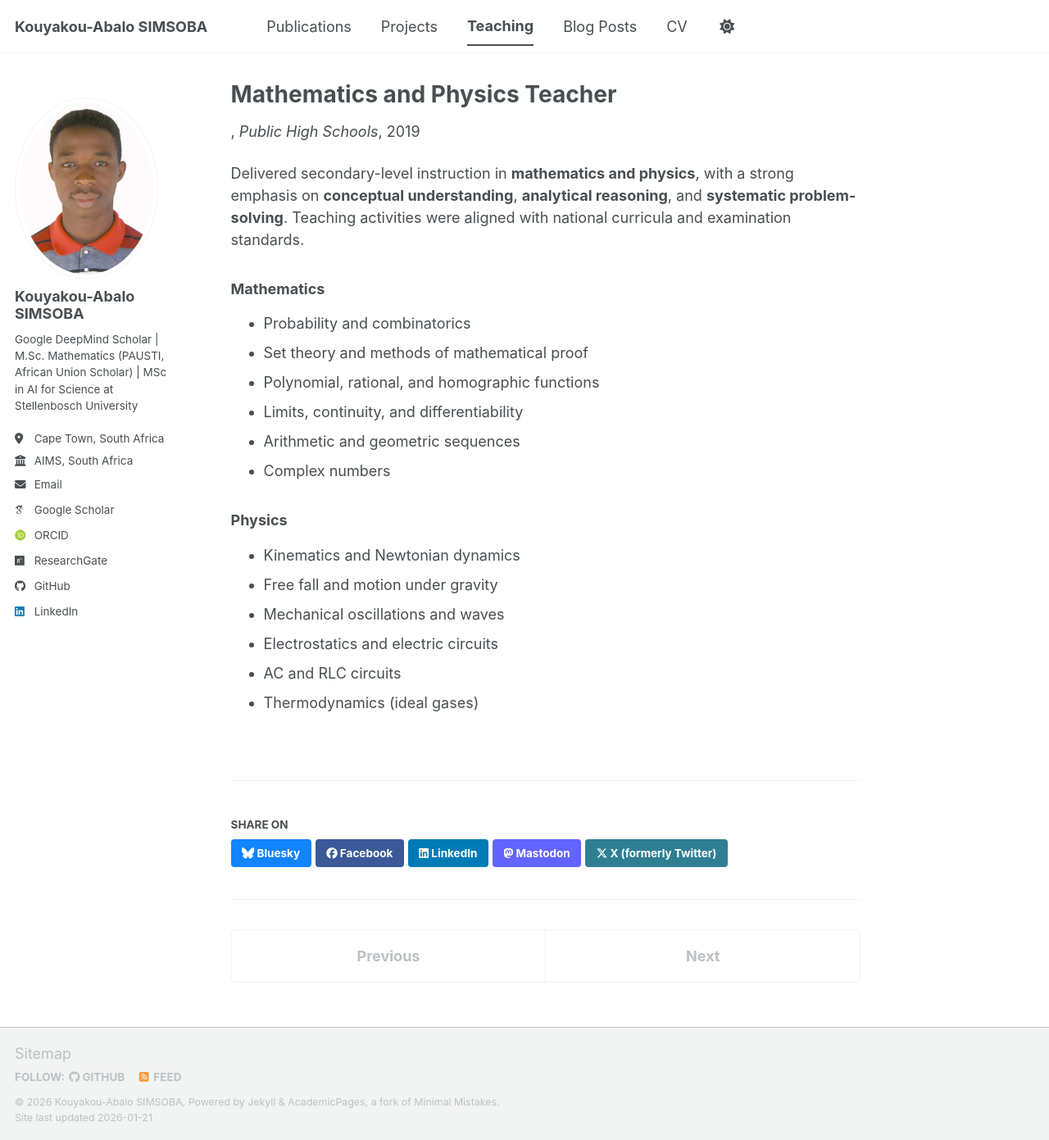
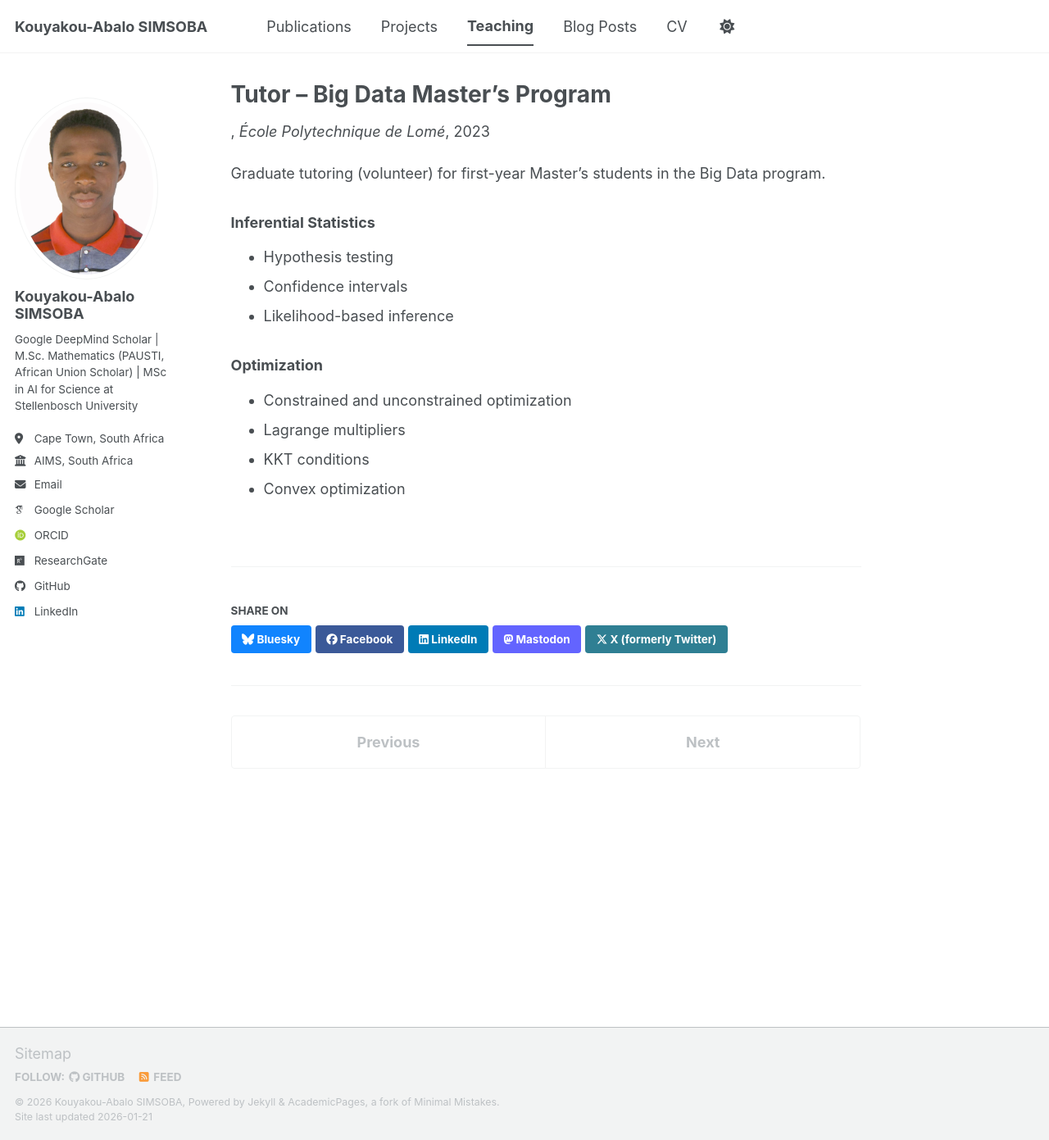
Before and after one commit to simsoba-research/simsoba-research.github.io, a Jekyll site: the page built from _teaching/2015-spring-teaching-2.md, in a window 1280 px wide and 1391 px high. Shown: the whole window at 82% size. Built offline with Jekyll 4.4.1, drawn with Linux system fonts in a browser that asks for light colours; some web fonts are replaced; a script bundle is joined from its source files by our own code; library files that are not in the unit come from our copies.

Commit message:
Update 2015-spring-teaching-2.md

```diff
--- a/_teaching/2015-spring-teaching-2.md
+++ b/_teaching/2015-spring-teaching-2.md
@@ -1,27 +1,20 @@
 ---
-title: "Mathematics and Physics Teacher"
+title: "Tutor – Big Data Master’s Program"
 collection: teaching
-venue: "Public High Schools"
-location: "Kara, Togo"
-date: 2019-01-01
+venue: "École Polytechnique de Lomé"
+location: "Lomé, Togo"
+date: 2023-01-01
 ---
 
-Delivered secondary-level instruction in **mathematics and physics**, with a strong emphasis on
-**conceptual understanding**, **analytical reasoning**, and **systematic problem-solving**.
-Teaching activities were aligned with national curricula and examination standards.
+Graduate tutoring (volunteer) for first-year Master’s students in the Big Data program.
 
-### Mathematics
-- Probability and combinatorics
-- Set theory and methods of mathematical proof
-- Polynomial, rational, and homographic functions
-- Limits, continuity, and differentiability
-- Arithmetic and geometric sequences
-- Complex numbers
+### Inferential Statistics
+- Hypothesis testing
+- Confidence intervals
+- Likelihood-based inference
 
-### Physics
-- Kinematics and Newtonian dynamics
-- Free fall and motion under gravity
-- Mechanical oscillations and waves
-- Electrostatics and electric circuits
-- AC and RLC circuits
-- Thermodynamics (ideal gases)
+### Optimization
+- Constrained and unconstrained optimization
+- Lagrange multipliers
+- KKT conditions
+- Convex optimization
```
